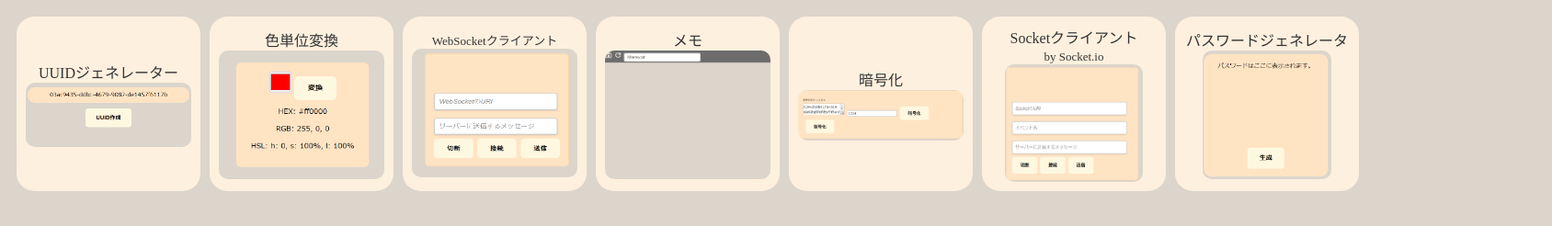
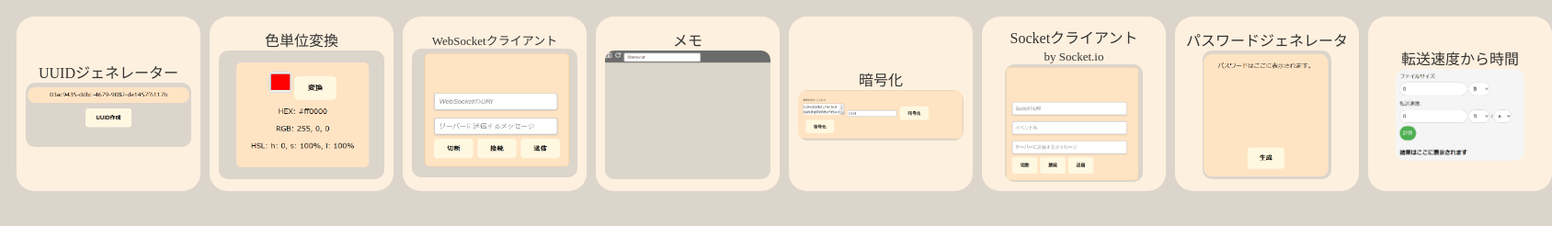
Before and after one commit to uift-688/Tools2, a plain HTML site: page index.html in a window 1280 px wide. Shown: the whole page at 92% size, 1688 px wide, since content can reach past the window. Drawn offline with Linux system fonts and the light colour scheme.

Commit message:
Update index.html

```diff
--- a/index.html
+++ b/index.html
@@ -85,5 +85,11 @@
                 <img src="./SS7.png" width="140px" height="140px" style="border-radius: 10px;">
             </div>
         </a>
+        <a href="./Speed-calculation.html" style="margin-left: 10px;">
+            <div class="Menu_button">
+                <p><font size=3>転送速度から時間</font></p>
+                <img src="./SS8.png" width="140px" height="100px" style="border-radius: 10px;">
+            </div>
+        </a>
     </body>
 </html>
```
